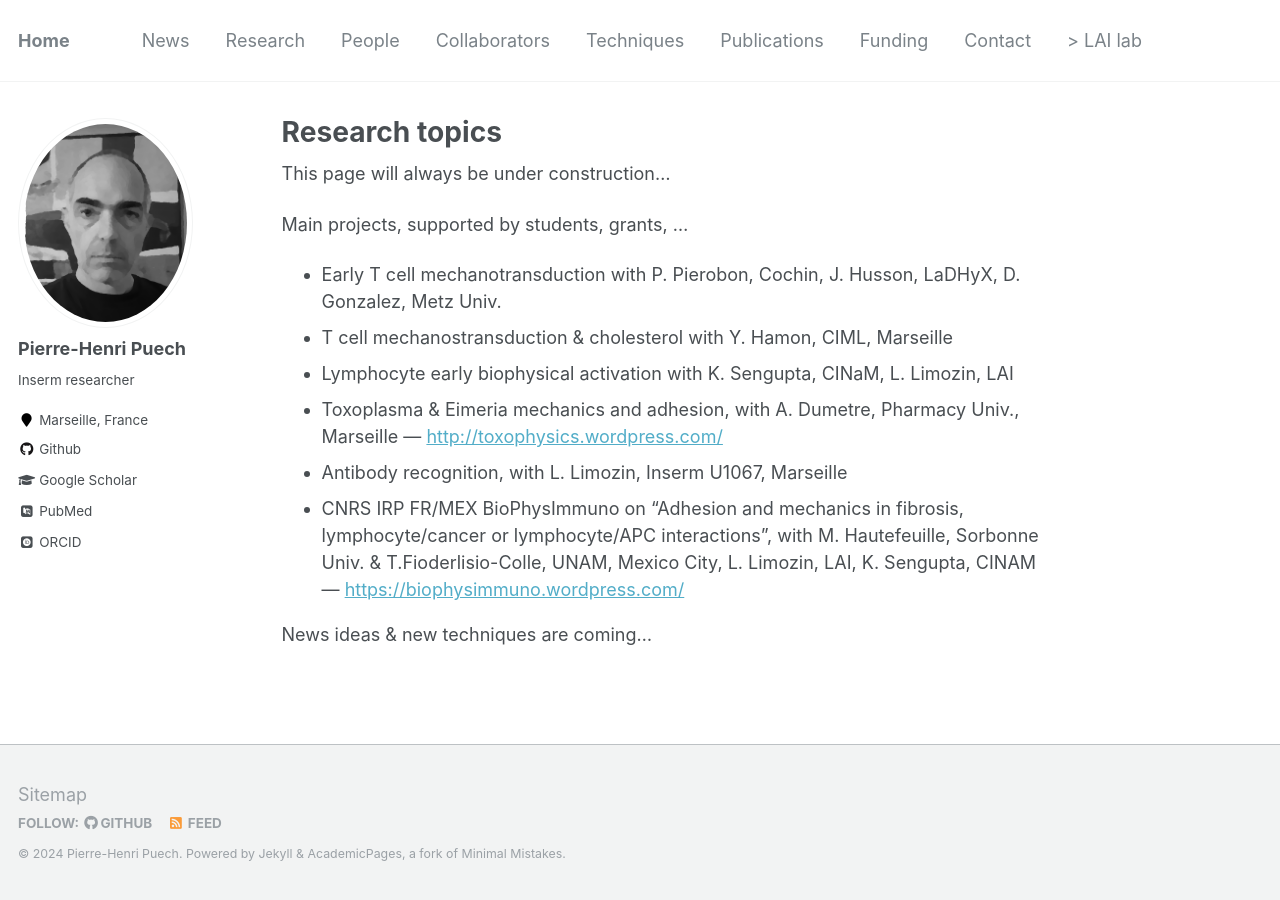
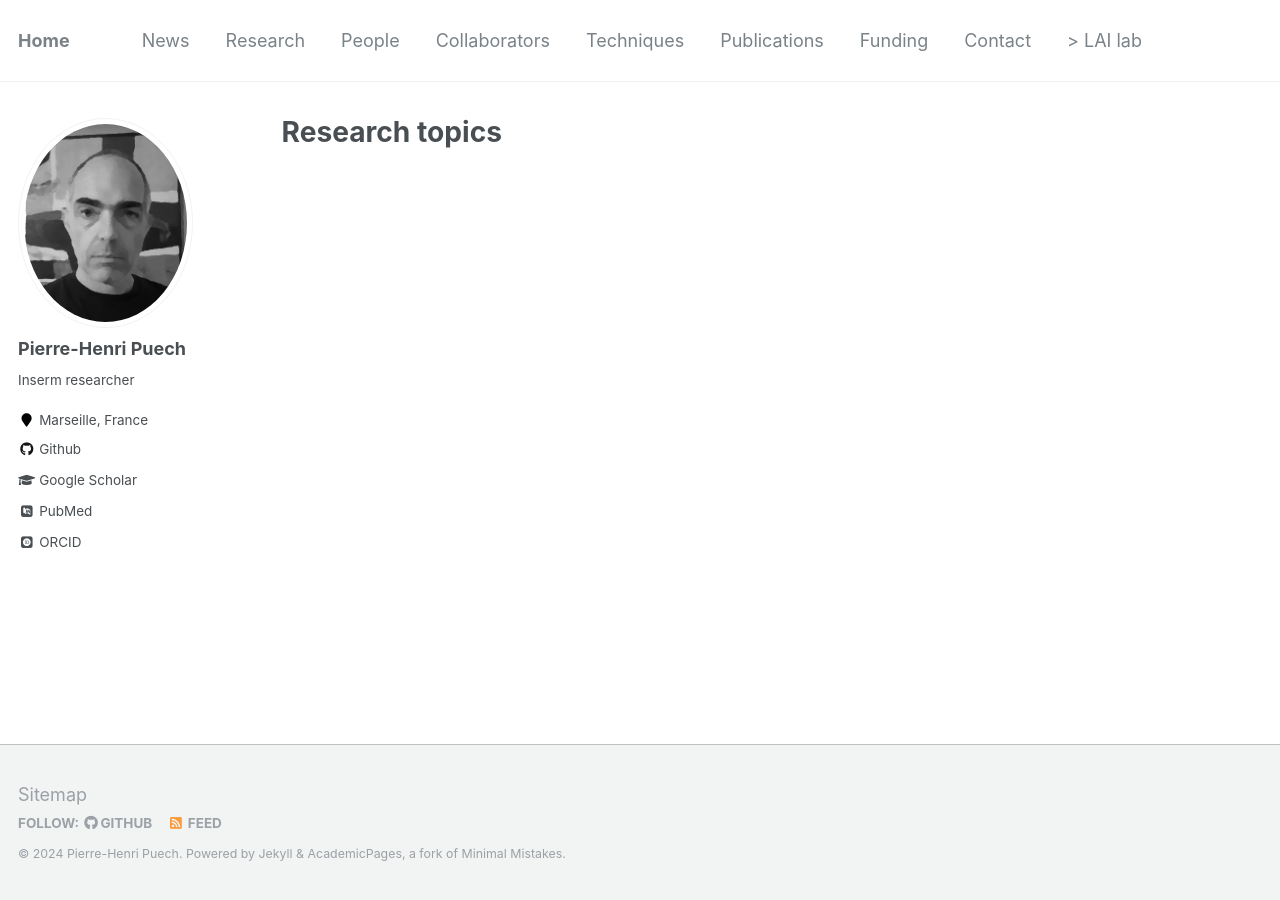
Before and after one commit to aureliendumetre/aureliendumetre.github.io, a Jekyll site: the page built from _pages/research.md, in a window 1280 px wide. Built offline with Jekyll 4.4.1, drawn with Linux system fonts in a browser that asks for light colours; some web fonts are replaced.

Commit message:
Update research.md

```diff
--- a/_pages/research.md
+++ b/_pages/research.md
@@ -5,16 +5,3 @@ excerpt: "Research topics"
 author_profile: true
   -
 ---
-
-This page will always be under construction…
-
-Main projects, supported by students, grants, …
-
-  - Early T cell mechanotransduction with P. Pierobon, Cochin, J. Husson, LaDHyX, D. Gonzalez, Metz Univ.
-  - T cell mechanostransduction & cholesterol with Y. Hamon, CIML, Marseille
-  - Lymphocyte early biophysical activation with K. Sengupta, CINaM, L. Limozin, LAI
-  - Toxoplasma & Eimeria mechanics and adhesion, with A. Dumetre, Pharmacy Univ., Marseille — [http://toxophysics.wordpress.com/](http://toxophysics.wordpress.com/)
-  - Antibody recognition, with L. Limozin, Inserm U1067, Marseille
-  - CNRS IRP FR/MEX BioPhysImmuno on "Adhesion and mechanics in fibrosis, lymphocyte/cancer or lymphocyte/APC interactions", with M. Hautefeuille, Sorbonne Univ. & T.Fioderlisio-Colle, UNAM, Mexico City, L. Limozin, LAI, K. Sengupta, CINAM  — [https://biophysimmuno.wordpress.com/](https://biophysimmuno.wordpress.com/)
-
-News ideas & new techniques are coming…
```
